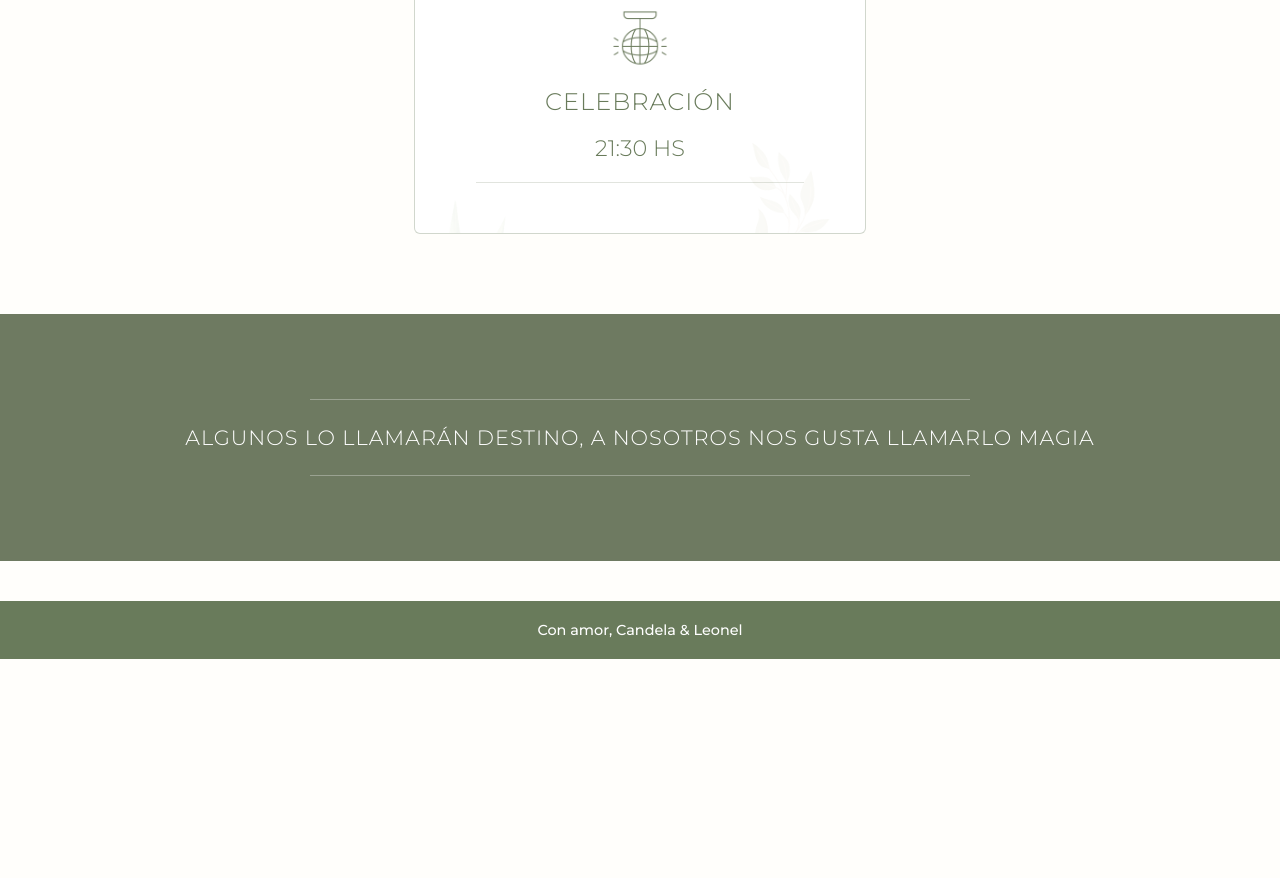
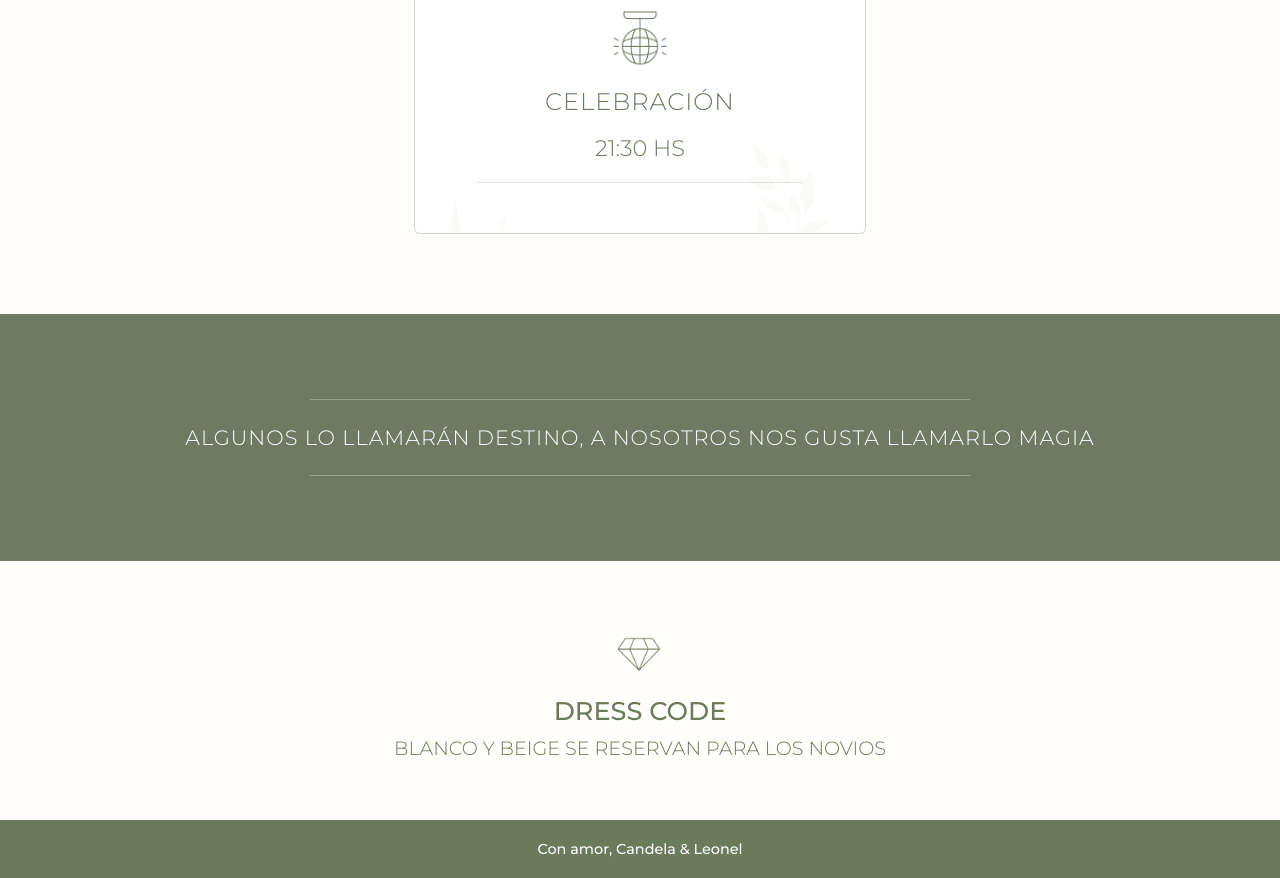
Before and after one commit to leonelfer26/clwedding, a plain HTML site: page index.html in a window 1280 px wide. Shown: the part 2242-3120 px from the top of the page. Before the commit the page ends 2901 px from the top, so only its background shows below. Drawn offline with Linux system fonts and the light colour scheme.

Commit message:
Add dress code

```diff
--- a/index.html
+++ b/index.html
@@ -398,6 +398,23 @@
         scroll-snap-align: center;
       }
     }
+
+    .dress-code{
+      margin: 60px 0px;
+    }
+
+    .dress-code h3 {
+      font-size: 1.6rem;
+      font-weight: 400;
+      margin: 10px 0;
+    }
+
+    .dress-code p {
+      font-size: 1.2rem;
+      font-weight: 300;
+      text-transform: uppercase;
+      margin: 0px;
+    }
   </style>
 </head>
 <body>
@@ -471,8 +488,14 @@
 
   <section class="frase-destacada">
     <div class="linea"></div>
-      algunos lo llamarán destino, a NOSOTROS NOS gusta llamarlo magia
+      algunos lo llamarán destino, a nosotros nos gusta llamarlo magia
     <div class="linea"></div>
+  </section>
+
+  <section class="dress-code">
+      <img src="./diamond.gif" width="60" height="60" loading="lazy" referrerpolicy="no-referrer-when-downgrade">
+      <h3>DRESS CODE</h3>
+      <p>Blanco y beige se reservan para los novios</p>
   </section>
 
   <footer>
```
Also changed, not shown: diamond.gif (added).
